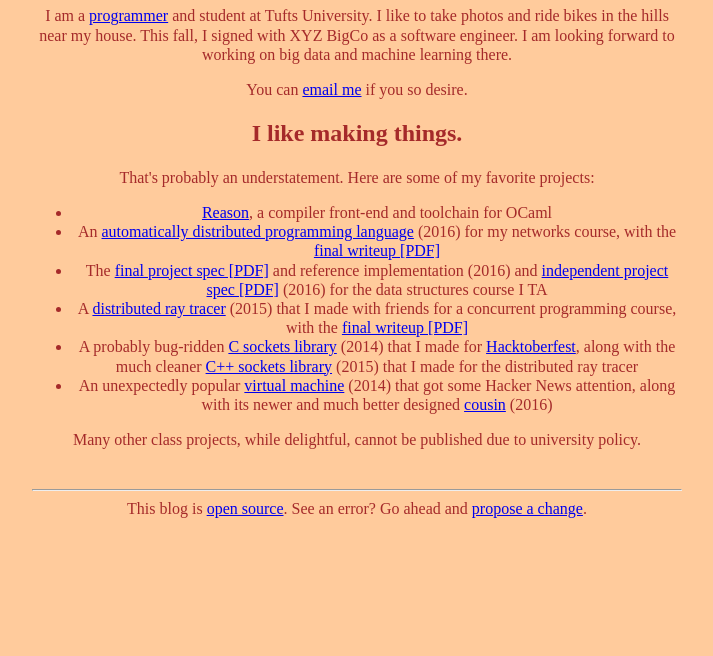
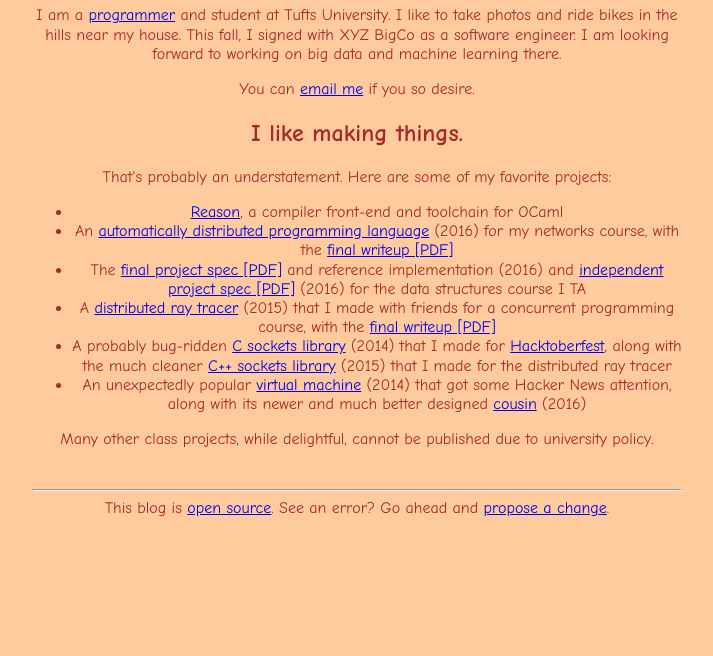
Before and after one commit to tekknolagi/schmoejoseph.com, a plain HTML site: page index.html in a window 1280 px wide. Shown: the part 144-800 px from the top of the page, without its empty margins (283-996 px from the left). Drawn offline with Linux system fonts and the light colour scheme.

Commit message:
Add Comic Sans

```diff
--- a/css/main.css
+++ b/css/main.css
@@ -1,5 +1,5 @@
 body{
-    font-family:serif;
+    font-family: "Comic Sans MS", "Comic Sans", cursive, sans-serif;
     background-color: #FFCB9C;
     color: brown;
     text-align: center;
```
